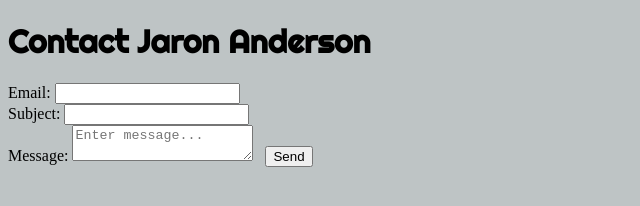
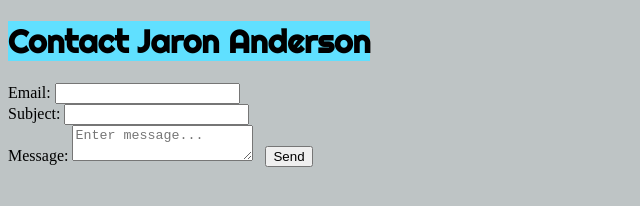
Before and after one commit to jaronanderson/jaronanderson.github.io, a plain HTML site: page contactpage.html in a window 1280 px wide. Shown: the whole page, without its empty margins (0-640 px from the left). Drawn offline with Linux system fonts and the light colour scheme.

```diff
--- a/contactpage.html
+++ b/contactpage.html
@@ -5,7 +5,7 @@
 	<title>Contact Page</title>
 </head>
 <body>
-	<h1> Contact Jaron Anderson</h1>
+	<h1><span class="headerspan"> Contact Jaron Anderson</span></h1>
 
 		<form action="https://formspree.io/j_anderson05@hotmail.com" method="POST">
 			<label>Email: <input type="email" name="email" /></label><br/ >
```
Also changed, not shown: biopage.html (+8 -1 lines).
